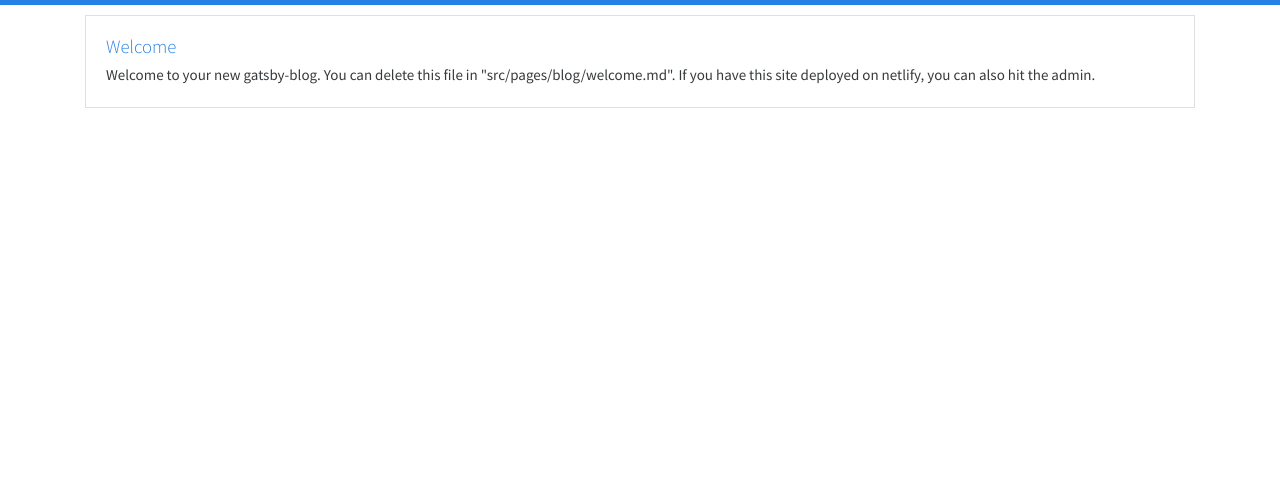
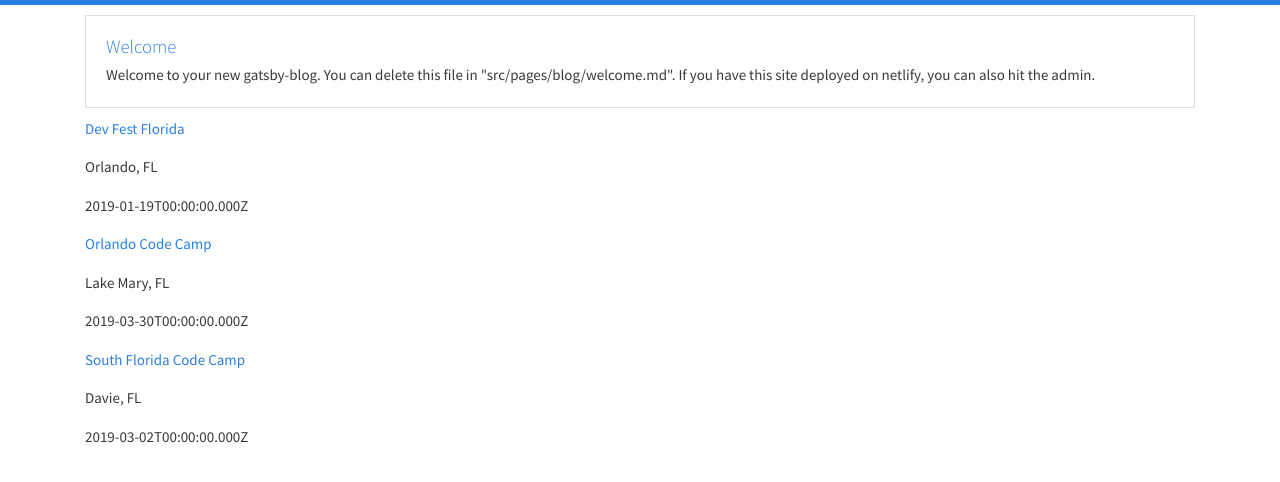
Before and after one commit to codingblocks/jamstack-for-backend-developers, a Gatsby site: page / in a window 1280 px wide. Shown: the part 50-532 px from the top of the page. Built offline with nearby package versions, Linux system fonts and the light colour scheme; Gatsby itself is replaced by a stand-in of ours.

Commit message:
Hooking up sample data

```diff
--- a/gatsby-config.js
+++ b/gatsby-config.js
@@ -29,6 +29,14 @@
         ]
       }
     },
+    {
+      resolve: 'gatsby-source-filesystem',
+      options: {
+        path: `${__dirname}/src/data/conferences`,
+        name: 'conferences'
+      }
+    },
+    `gatsby-transformer-json`,
     'gatsby-plugin-offline',
     'gatsby-plugin-react-helmet',
     {
--- a/package.json
+++ b/package.json
@@ -14,7 +14,8 @@
     "gatsby-plugin-sass": "^2.0.6",
     "gatsby-remark-copy-linked-files": "^2.0.7",
     "gatsby-remark-prismjs": "^3.1.3",
-    "gatsby-source-filesystem": "^2.0.10",
+    "gatsby-source-filesystem": "^2.0.20",
+    "gatsby-transformer-json": "^2.1.8",
     "gatsby-transformer-remark": "^2.1.15",
     "prismjs": "^1.15.0",
     "react": "^16.5.2",
--- a/src/pages/index.js
+++ b/src/pages/index.js
@@ -6,6 +6,8 @@
 
 const IndexPage = ({ data }) => {
   const posts = data.allMarkdownRemark.edges.filter(post => !post.node.frontmatter.hidden && post.node.frontmatter.contentType === 'blog')
+  const conferences = data.allConferencesJson.edges.map(n => n.node);
+
   return (
     <Layout>
       <Container>
@@ -19,6 +21,15 @@
           </Card>
         ))}
       </Container>
+      <Container>
+        {conferences.map(c => (
+          <div key={c.conferenceTitle}>
+            <p><a href={c.url}>{c.conferenceTitle}</a></p>
+            <p>{c.location}</p>
+            <p>{c.startDate}</p>
+          </div>
+        ))}
+      </Container>
     </Layout>
   )
 }
@@ -27,7 +38,7 @@
 
 export const pageQuery = graphql`
   query IndexQuery {
-    allMarkdownRemark(sort: { order: DESC, fields: [frontmatter___date] }) {
+    allMarkdownRemark(sort: {order: DESC, fields: [frontmatter___date]}) {
       edges {
         node {
           excerpt(pruneLength: 400)
@@ -42,5 +53,16 @@
         }
       }
     }
+    allConferencesJson {
+      edges {
+        node {
+          conferenceTitle
+          location
+          url
+          startDate
+        }
+      }
+    }
   }
+
 `
```
Also changed, not shown: README.md, 1 other file.
